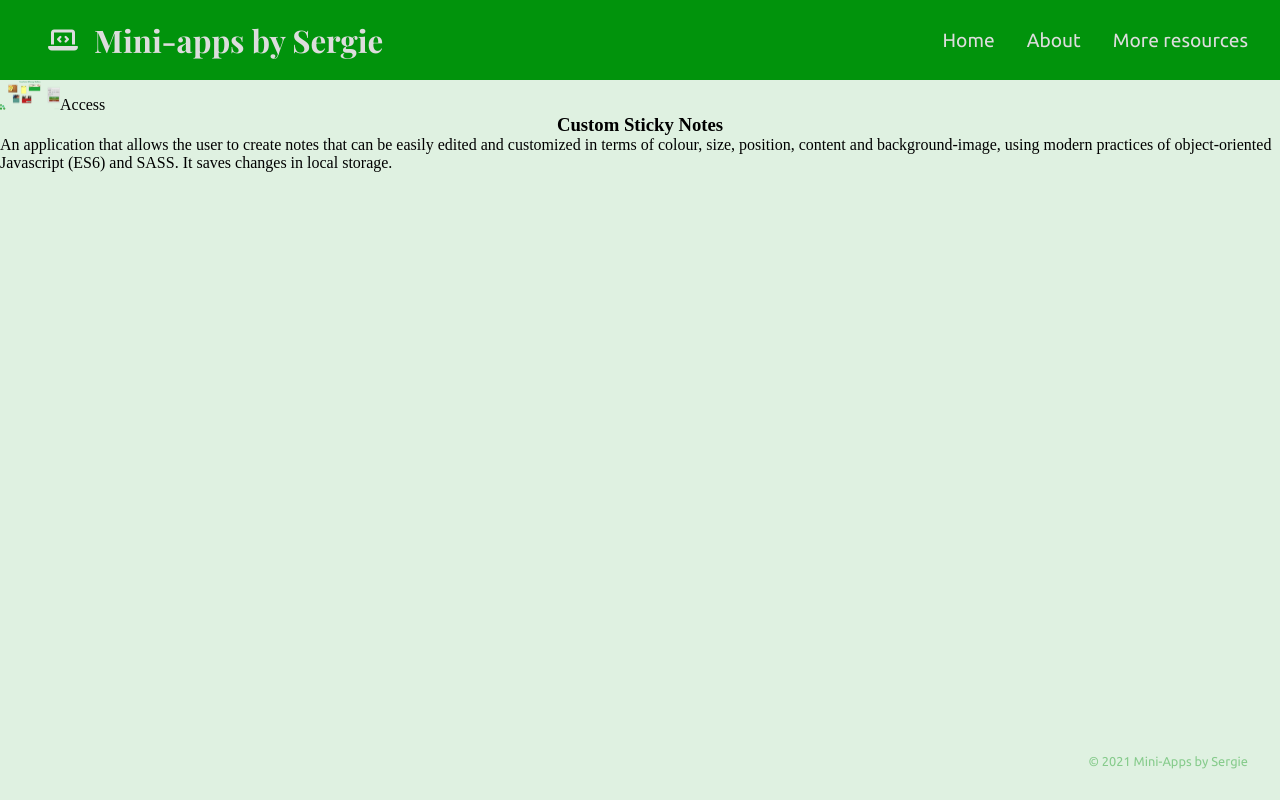
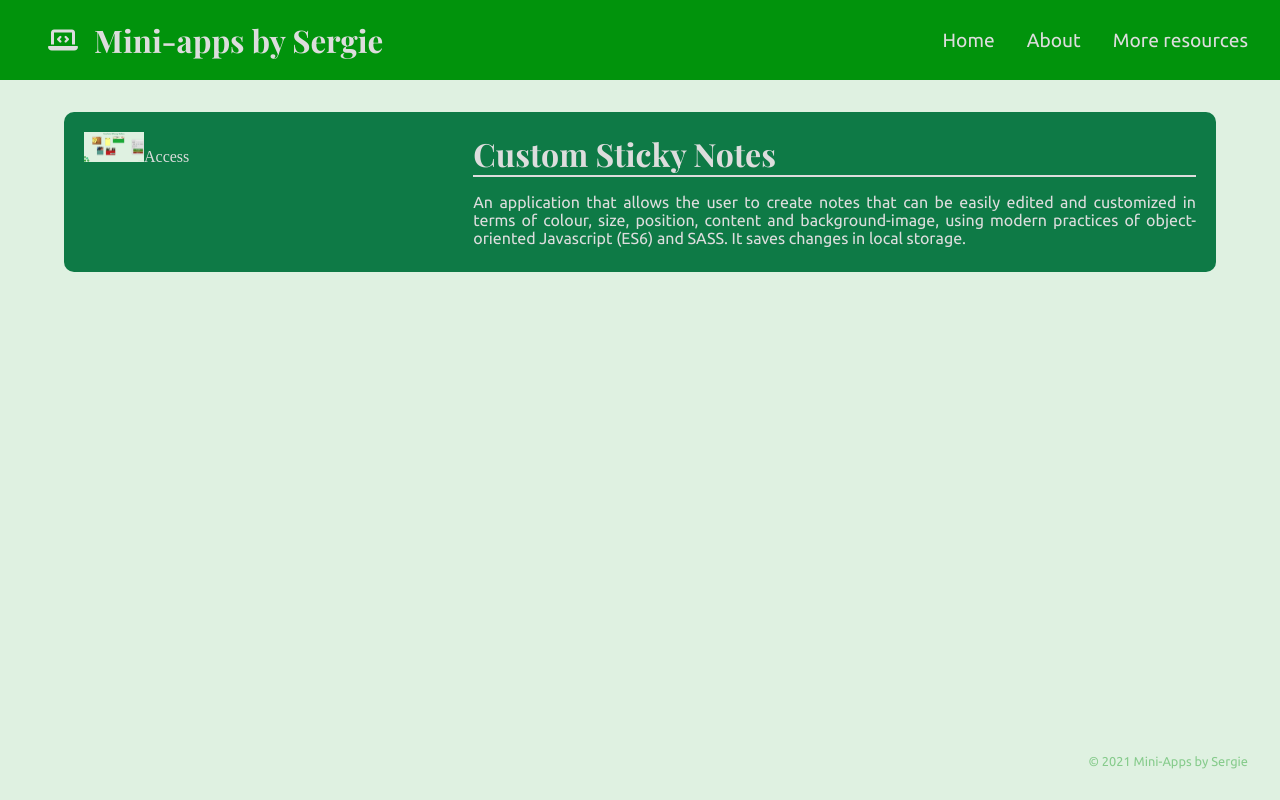
Before and after one commit to Sergie-AGA/Mini_Apps, a React (Create React App) app: page / in a window 1280 px wide. Built offline with nearby package versions, Linux system fonts and the light colour scheme.

Commit message:
added all elements of the app and begins styling projects

```diff
--- a/public/css/style.css
+++ b/public/css/style.css
@@ -45,6 +45,31 @@ a {
   transform: translateX(-50%);
   border-radius: 5px;
   padding: 5px; }
+
+.project {
+  width: 90%;
+  max-width: 1200px;
+  margin: 2rem auto;
+  display: flex;
+  background-color: #0e7a46;
+  color: #ddd;
+  border-radius: 10px;
+  padding: 20px;
+  min-height: 10rem; }
+  .project__image-side {
+    width: 35%; }
+  .project__text-side {
+    width: 65%; }
+  .project__title {
+    text-align: justify;
+    font-family: "Playfair Display", serif;
+    font-size: 2rem;
+    border-bottom: solid 2px #ddd;
+    margin-bottom: 1rem; }
+  .project__description {
+    text-align: justify;
+    font-family: "Ubuntu", sans-serif;
+    font-size: 1rem; }
 
 .navbar {
   display: flex;
--- /dev/null
+++ b/sass/_components.scss
@@ -0,0 +1,34 @@
+// PROJECT
+.project {
+  width: 90%;
+  max-width: 1200px;
+  margin: 2rem auto;
+  display: flex;
+  background-color: color(main-dark);
+  color: color(grey-1);
+  border-radius: 10px;
+  padding: 20px;
+  min-height: 10rem;
+  &__image-side {
+    width: 35%;
+  }
+  &__text-side {
+    width: 65%;
+  }
+  &__image {
+  }
+  &__button {
+  }
+  &__title {
+    text-align: justify;
+    font-family: $font-serif;
+    font-size: 2rem;
+    border-bottom: solid 2px #ddd;
+    margin-bottom: 1rem;
+  }
+  &__description {
+    text-align: justify;
+    font-family: $font-sans;
+    font-size: 1rem;
+  }
+}
--- a/src/components/projects/Project.jsx
+++ b/src/components/projects/Project.jsx
@@ -4,11 +4,11 @@ import { Link } from "react-router-dom";
 const Project = ({ project: { title, icon, description, react, link } }) => {
   return (
     <div className="project">
-      <div>
+      <div className="project__image-side">
         <img
           src={icon}
           alt=""
-          className="project__img"
+          className="project__image"
           style={{ width: "60px" }}
         />
         {react ? (
@@ -19,7 +19,7 @@ const Project = ({ project: { title, icon, description, react, link } }) => {
           </a>
         )}
       </div>
-      <div>
+      <div className="project__text-side">
         <h3 className="project__title"> {title} </h3>
         <p className="project__description"> {description} </p>
       </div>
```
Also changed, not shown: 1 other file (tests, documents, lock files or other folders).
